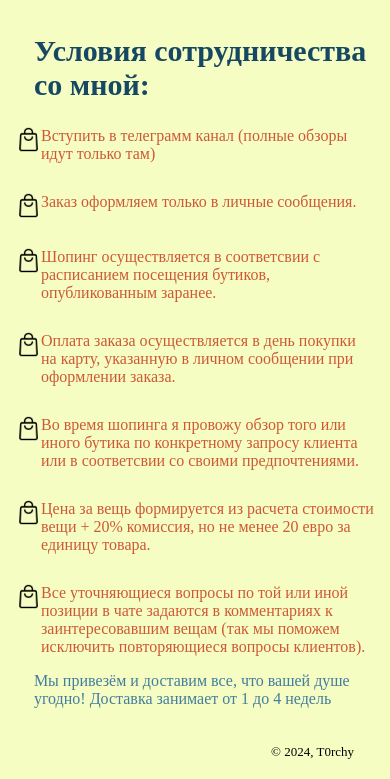
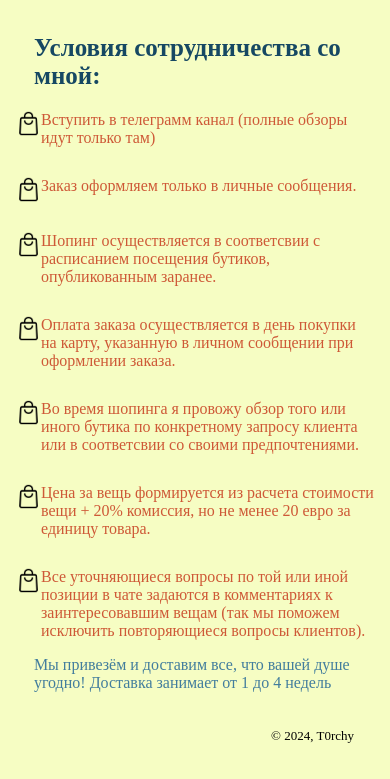
Before and after one commit to T0rchy/HTML-Portfolio, a plain HTML site: page projects/SpainShopping-page/index.html in a window 390 px wide. Shown: the part 912-1691 px from the top of the page. Drawn offline with Linux system fonts and the light colour scheme.

Commit message:
Update style2.css

```diff
--- a/projects/SpainShopping-page/style2.css
+++ b/projects/SpainShopping-page/style2.css
@@ -22,7 +22,7 @@ body {
   width: 20%;
   margin-left: 40%;
   @media screen and (max-width: 480px) {
-    margin-left: 20%;
+    margin-left: 15%;
   }
 }
 
@@ -97,10 +97,10 @@ h2 {
   margin-left: 5%;
   margin-top: 20px;
   @media screen and (max-width: 480px) {
-    font-size: 30px;}
-
+    font-size: 25px;
+    margin-let: 0%;
+  }
 }
-
 
 #p2 {
   margin-left: 5%;
@@ -128,7 +128,6 @@ h2 {
   height: 25px;
 }
 
-
 .footer {
   text-align: right;
   font-size: 13px;
```
